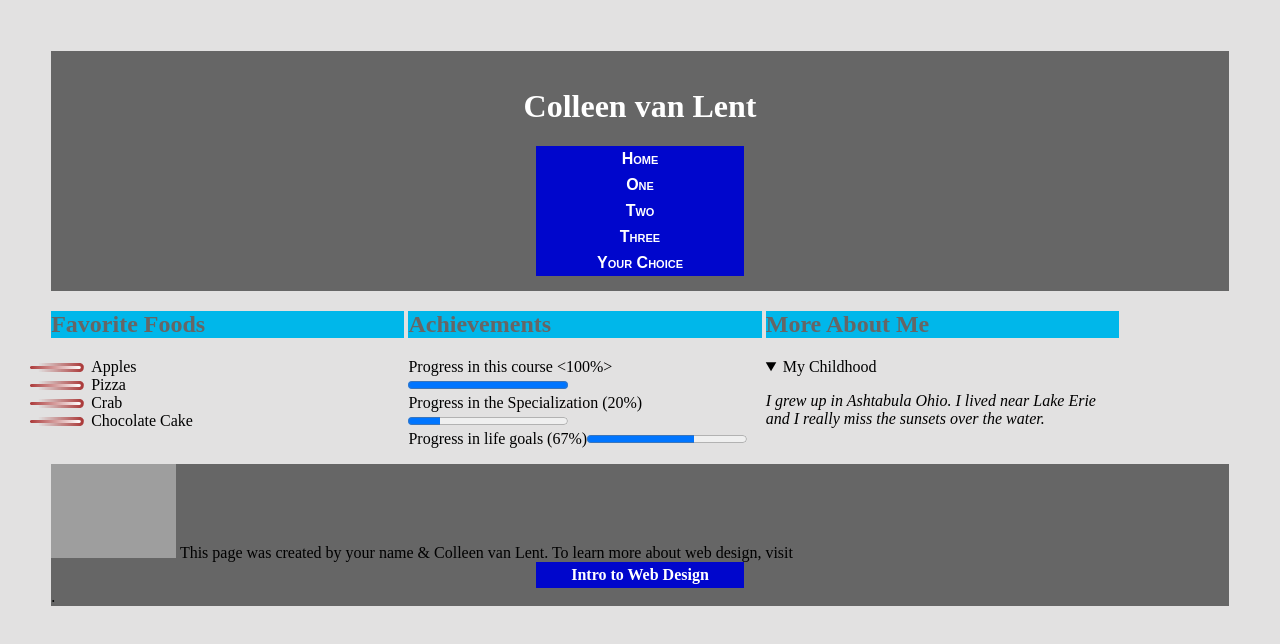
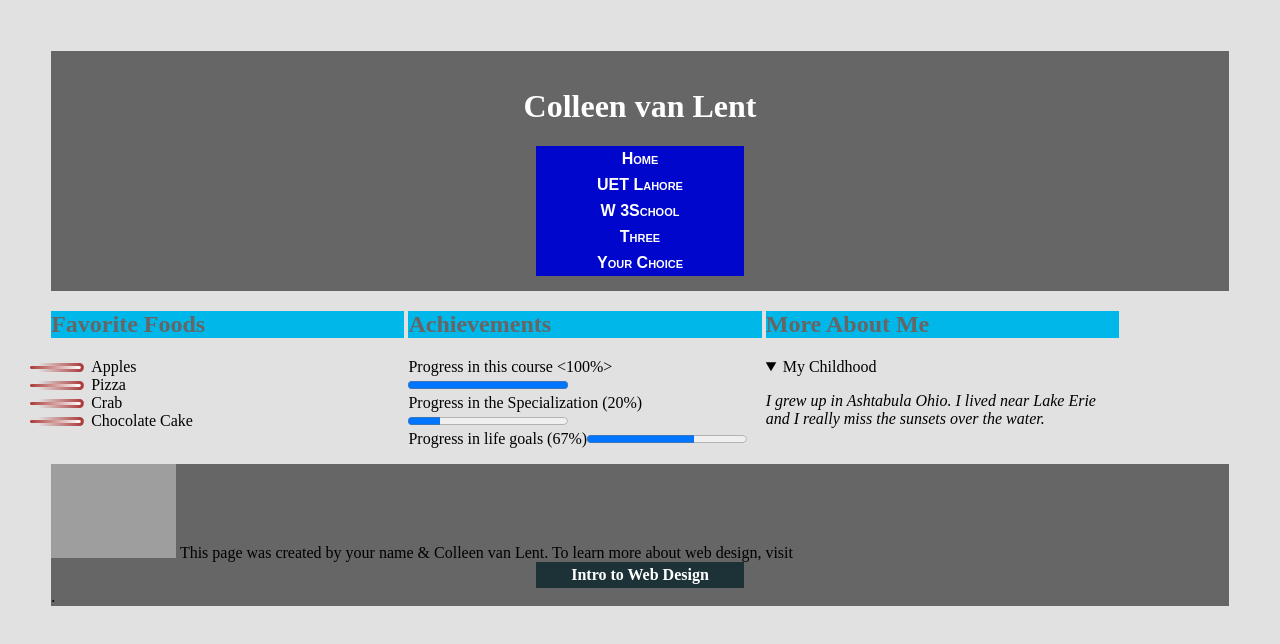
Before and after one commit to hamadhassan/Introduction-to-CSS3, a plain HTML site: page codeTogether.html in a window 1280 px wide. Drawn offline with Linux system fonts and the light colour scheme; grey boxes are pictures that could not be loaded.

Commit message:
advanced selectors

```diff
--- a/codeTogether.html
+++ b/codeTogether.html
@@ -13,8 +13,8 @@
         <h1>Colleen van Lent</h1>
 		    <nav>
                 <a href="/index.html">Home</a>
-                <a href = "">One</a>
-                <a href = "">Two</a>
+                <a href = "https://www.uet.edu.pk">UET Lahore</a>
+                <a href = "https://www.w3schools.com/">W 3School</a>
                 <a href = "">Three</a>
                 <a href = "">Your Choice</a>
 		    </nav>
--- a/css/codeTogether.css
+++ b/css/codeTogether.css
@@ -49,13 +49,9 @@ a{
     text-decoration: none;
     margin: 0 auto;
 }
-a:hover{
+a:hover,a:focus{
     background: #B3B3B3;
     color: #0006cc;
-}
-a:focus{
-    background: #B3B3B3;
-    color: #0006CC;
 }
 a:active{
     border: 3px solid #000000;
@@ -64,3 +60,6 @@ ul{
     list-style-type: square;
     list-style-image: url(/images/laserEnemy.png);
 }
+a[href$=".com"]{
+    background: #1d3237;
+}
```
